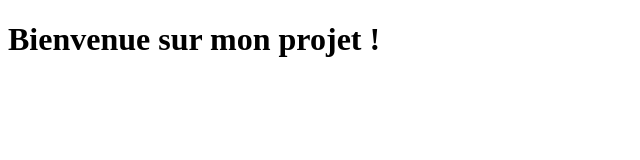
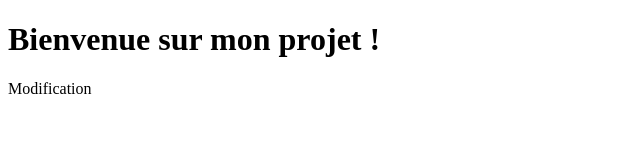
Before and after one commit to proxy1gh/Projet_Exam, a plain HTML site: page index.html in a window 1280 px wide. Shown: the whole page, without its empty margins (0-640 px from the left). Drawn offline with Linux system fonts and the light colour scheme.

Commit message:
Update index.html

```diff
--- a/index.html
+++ b/index.html
@@ -9,3 +9,4 @@
     <h1>Bienvenue sur mon projet !</h1>
 </body>
 </html>
+<p>Modification</p>
```
